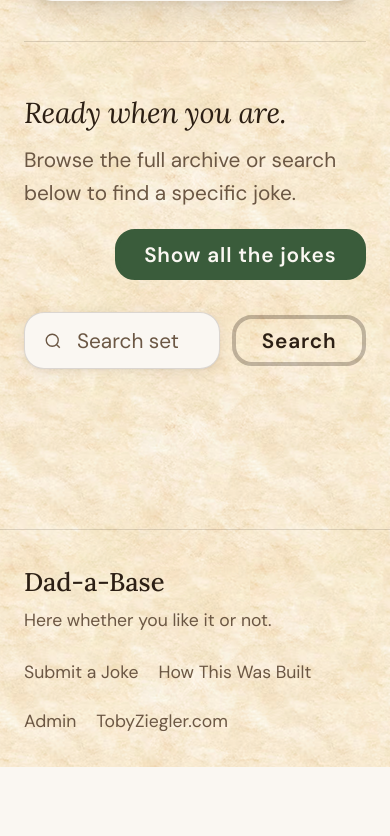
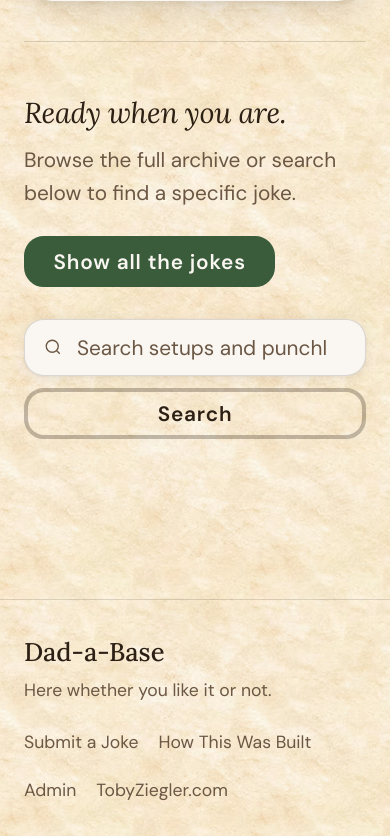
Before and after one commit to TobyZiegler/dadabase, a PHP site: page / in a window 390 px wide. Shown: the part 1279-2115 px from the top of the page. Before the commit the page ends 2046 px from the top, so only its background shows below. Run offline with PHP 8.4, Linux system fonts and the light colour scheme; data comes from the database, SQL or seed files in the repository; a stand-in replaces the project's code that opens the database connection.

Commit message:
Add features and fix for categories, footer, and buttons.

```diff
--- a/index.php
+++ b/index.php
@@ -16,7 +16,7 @@
     <span class="logo-badge">Est. 2025</span>
   </a>
   <nav class="header-nav">
-    <button onclick="revealArchive()" class="nav-link" style="background:none;border:none;cursor:pointer;font-size:inherit;">Show Them All</button>
+    <button onclick="revealArchive()" id="nav-show-all-btn" class="nav-link" style="background:none;border:none;cursor:pointer;font-size:inherit;">Show Them All</button>
     <a href="submit.php" class="btn-nav">Submit a Joke →</a>
   </nav>
 </header>
@@ -113,63 +113,69 @@
 
 <!-- ─── JS ────────────────────────────────────────────────────────── -->
 <script>
-let heroJokeId    = null;
-let searchTimer   = null;
-let archiveLoaded = false;
-let activeCategory = ''; // '' = All
+let heroJokeId      = null;
+let searchTimer     = null;
+let archiveLoaded   = false;
+let archiveVisible  = false;
+let activeCategories = new Set(); // empty = All
 
-// ── Footer sticky state ─────────────────────────────────────────────
-function setFooterSticky(sticky) {
-  var footer = document.querySelector('.site-footer');
-  if (footer) footer.classList.toggle('footer-sticky', sticky);
+// ── Single source of truth for archive show/hide state ──────────────
+function setArchiveState(show) {
+  var prompt  = document.getElementById('archive-prompt');
+  var grid    = document.getElementById('jokes-grid');
+  var catBar  = document.getElementById('category-filter-bar');
+  var showBtn = document.getElementById('show-all-btn');
+  var navBtn  = document.getElementById('nav-show-all-btn');
+  var footer  = document.querySelector('.site-footer');
+
+  archiveVisible = show;
+
+  if (show) {
+    prompt.style.display = 'none';
+    grid.style.display   = 'grid';
+    catBar.style.display = 'flex';
+    if (showBtn) showBtn.textContent = 'Hide the jokes';
+    if (navBtn)  navBtn.textContent  = 'Hide Them All';
+    if (footer)  footer.classList.add('footer-sticky');
+    document.body.classList.add('archive-open');
+  } else {
+    grid.style.display   = 'none';
+    catBar.style.display = 'none';
+    prompt.style.display = 'block';
+    if (showBtn) showBtn.textContent = 'Show all the jokes';
+    if (navBtn)  navBtn.textContent  = 'Show Them All';
+    if (footer)  footer.classList.remove('footer-sticky');
+    document.body.classList.remove('archive-open');
+  }
 }
 
 // ── Reveal / toggle archive ─────────────────────────────────────────
 function revealArchive() {
-  var prompt = document.getElementById('archive-prompt');
-  var grid   = document.getElementById('jokes-grid');
-  var catBar = document.getElementById('category-filter-bar');
-  var btn    = document.getElementById('show-all-btn');
-
   if (!archiveLoaded) {
-    prompt.style.display = 'none';
-    grid.style.display   = 'grid';
-    catBar.style.display = 'flex';
     archiveLoaded = true;
+    setArchiveState(true);
     loadCategories();
     loadJokes();
-    if (btn) btn.textContent = 'Hide the jokes';
-    setFooterSticky(true);
-  } else if (grid.style.display === 'none') {
-    prompt.style.display = 'none';
-    grid.style.display   = 'grid';
-    catBar.style.display = 'flex';
-    if (btn) btn.textContent = 'Hide the jokes';
-    setFooterSticky(true);
   } else {
-    grid.style.display   = 'none';
-    catBar.style.display = 'none';
-    prompt.style.display = 'block';
-    if (btn) btn.textContent = 'Show all the jokes';
-    setFooterSticky(false);
+    setArchiveState(!archiveVisible);
   }
+  document.getElementById('browse').scrollIntoView({ behavior: 'smooth' });
+}
 
-  document.getElementById('browse').scrollIntoView({ behavior: 'smooth' });
+// ── Ensure archive is open (called by search/category interactions) ──
+function ensureArchiveOpen() {
+  if (!archiveVisible) {
+    if (!archiveLoaded) {
+      archiveLoaded = true;
+      loadCategories();
+    }
+    setArchiveState(true);
+  }
 }
 
 // ── Search button trigger ───────────────────────────────────────────
 function triggerSearch() {
-  var prompt = document.getElementById('archive-prompt');
-  var grid   = document.getElementById('jokes-grid');
-  var catBar = document.getElementById('category-filter-bar');
-  if (prompt.style.display !== 'none') {
-    prompt.style.display = 'none';
-    grid.style.display   = 'grid';
-    catBar.style.display = 'flex';
-    archiveLoaded = true;
-    loadCategories();
-    setFooterSticky(true);
-  }
+  ensureArchiveOpen();
   var q = document.getElementById('search-input').value.trim();
   loadJokes(q);
 }
@@ -187,24 +193,34 @@ function renderCategoryPills(cats) {
   var bar = document.getElementById('category-filter-bar');
   if (!cats || cats.length === 0) { bar.style.display = 'none'; return; }
 
-  var pills = '<button class="cat-pill' + (activeCategory === '' ? ' active' : '') + '" onclick="filterByCategory(\'\')">All</button>';
+  // "All" is active only when no specific categories are selected
+  var allActive = activeCategories.size === 0;
+  var pills = '<button class="cat-pill' + (allActive ? ' active' : '') + '" onclick="filterByCategory(\'__all__\')">All</button>';
   cats.forEach(function(c) {
-    pills += '<button class="cat-pill' + (activeCategory === c ? ' active' : '') + '" onclick="filterByCategory(' + JSON.stringify(c) + ')">' + escHtml(c) + '</button>';
+    var isActive = activeCategories.has(c);
+    pills += '<button class="cat-pill' + (isActive ? ' active' : '') + '" onclick="filterByCategory(' + JSON.stringify(c) + ')">' + escHtml(c) + '</button>';
   });
   bar.innerHTML = pills;
 }
 
+// ── Multi-select category filter ────────────────────────────────────
 function filterByCategory(cat) {
-  // Clicking the active category (including All='') deselects it back to All
-  if (cat !== '' && cat === activeCategory) {
-    activeCategory = '';
+  if (cat === '__all__') {
+    // Clicking All always clears all selections
+    activeCategories.clear();
+  } else if (activeCategories.has(cat)) {
+    // Clicking an active category removes it
+    activeCategories.delete(cat);
   } else {
-    activeCategory = cat;
+    // Clicking an inactive category adds it
+    activeCategories.add(cat);
   }
+
   fetch('jokes.php?action=categories')
     .then(function(r) { return r.json(); })
     .then(renderCategoryPills)
     .catch(function() {});
+
   loadJokes(document.getElementById('search-input').value.trim());
 }
 
@@ -214,18 +230,54 @@ async function loadJokes(query) {
   grid.innerHTML = '<div class="loading-state"><div class="loading-spinner"></div><p>Fetching jokes\u2026</p></div>';
 
   var url;
+  var cats = Array.from(activeCategories);
+
   if (query && query.length > 0) {
     url = 'jokes.php?action=search&q=' + encodeURIComponent(query);
-    if (activeCategory) url += '&category=' + encodeURIComponent(activeCategory);
-  } else if (activeCategory) {
-    url = 'jokes.php?action=by_category&category=' + encodeURIComponent(activeCategory);
+    if (cats.length === 1) url += '&category=' + encodeURIComponent(cats[0]);
+    // multi-category search: fetch all matching categories client-side
+    // (single-category search uses the existing endpoint; multi uses union below)
+  } else if (cats.length === 1) {
+    url = 'jokes.php?action=by_category&category=' + encodeURIComponent(cats[0]);
+  } else if (cats.length === 0) {
+    url = 'jokes.php?action=all';
   } else {
-    url = 'jokes.php?action=all';
+    // Multi-category: fetch each category then union the results
+    fetchMultiCategory(cats, query);
+    return;
   }
 
   try {
     var res   = await fetch(url);
     var jokes = await res.json();
+    renderJokes(jokes);
+  } catch (e) {
+    grid.innerHTML = '<div class="empty-state"><div class="empty-icon">\uD83D\uDE05</div><h3>Something went wrong</h3><p>Try refreshing the page.</p></div>';
+  }
+}
+
+// ── Multi-category union fetch ──────────────────────────────────────
+async function fetchMultiCategory(cats, query) {
+  var grid = document.getElementById('jokes-grid');
+  try {
+    var fetches = cats.map(function(c) {
+      var url = 'jokes.php?action=by_category&category=' + encodeURIComponent(c);
+      if (query && query.length > 0) {
+        url = 'jokes.php?action=search&q=' + encodeURIComponent(query) + '&category=' + encodeURIComponent(c);
+      }
+      return fetch(url).then(function(r) { return r.json(); });
+    });
+    var results = await Promise.all(fetches);
+    // Union by joke id, preserving order
+    var seen = new Set();
+    var jokes = [];
+    results.forEach(function(arr) {
+      arr.forEach(function(j) {
+        if (!seen.has(j.id)) { seen.add(j.id); jokes.push(j); }
+      });
+    });
+    // Sort by id for stable order
+    jokes.sort(function(a, b) { return a.id - b.id; });
     renderJokes(jokes);
   } catch (e) {
     grid.innerHTML = '<div class="empty-state"><div class="empty-icon">\uD83D\uDE05</div><h3>Something went wrong</h3><p>Try refreshing the page.</p></div>';
@@ -244,7 +296,6 @@ function renderJokes(jokes) {
   }
 
   grid.innerHTML = jokes.map(function(j, i) {
-    // categories is an array supplied by jokes.php (decoded from JSON column)
     var cats = Array.isArray(j.categories) ? j.categories : [];
     var catBadges = cats.map(function(c) {
       return '<span class="joke-cat-badge">' + escHtml(c) + '</span>';
@@ -334,19 +385,9 @@ async function vote(jokeId, voteType, btnEl) {
   }
 }
 
-// ── Search ──────────────────────────────────────────────────────────
+// ── Search (live, on input) ─────────────────────────────────────────
 function handleSearch() {
-  var prompt = document.getElementById('archive-prompt');
-  var grid   = document.getElementById('jokes-grid');
-  var catBar = document.getElementById('category-filter-bar');
-  if (prompt.style.display !== 'none') {
-    prompt.style.display = 'none';
-    grid.style.display   = 'grid';
-    catBar.style.display = 'flex';
-    archiveLoaded = true;
-    loadCategories();
-    setFooterSticky(true);
-  }
+  ensureArchiveOpen();
   clearTimeout(searchTimer);
   searchTimer = setTimeout(function() {
     var q = document.getElementById('search-input').value.trim();
--- a/style.css
+++ b/style.css
@@ -361,8 +361,9 @@
 
 .section-header-right {
   display: flex;
-  align-items: center;
-  gap: 1rem;
+  flex-direction: column;
+  align-items: flex-end;
+  gap: 0.4rem;
   flex-shrink: 0;
 }
 
@@ -794,16 +795,23 @@
               box-shadow 0.25s cubic-bezier(0.4, 0, 0.2, 1);
 }
 
-/* Sticky compact footer — applied via JS when jokes grid is visible */
+/* Fixed footer — applied via JS when jokes grid is visible */
 .site-footer.footer-sticky {
-  position: sticky;
+  position: fixed;
   bottom: 0;
+  left: 0;
+  right: 0;
   z-index: 90;   /* below header (100) but above joke cards */
   padding: 0.7rem 3rem;
   background: rgba(245, 240, 232, 0.92);
   backdrop-filter: blur(14px);
   -webkit-backdrop-filter: blur(14px);
   box-shadow: 0 -4px 20px rgba(44, 31, 20, 0.10);
+}
+
+/* Prevent the last joke card from hiding under the fixed footer */
+body.archive-open #browse {
+  padding-bottom: 5rem;
 }
 
 .footer-brand {
@@ -1092,9 +1100,14 @@
   .admin-header { padding: 1.25rem 1.5rem; }
 
   .submit-card { padding: 2.25rem 1.75rem; }
+}
 
+@media (max-width: 700px) {
   .section-header { flex-direction: column; align-items: flex-start; }
-  .section-header-right { width: 100%; justify-content: space-between; }
+  .section-header-right { align-items: flex-start; width: 100%; }
+
+  .search-row { flex-wrap: wrap; }
+  .btn-search { width: 100%; justify-content: center; }
 }
 
 @media (max-width: 600px) {
```
